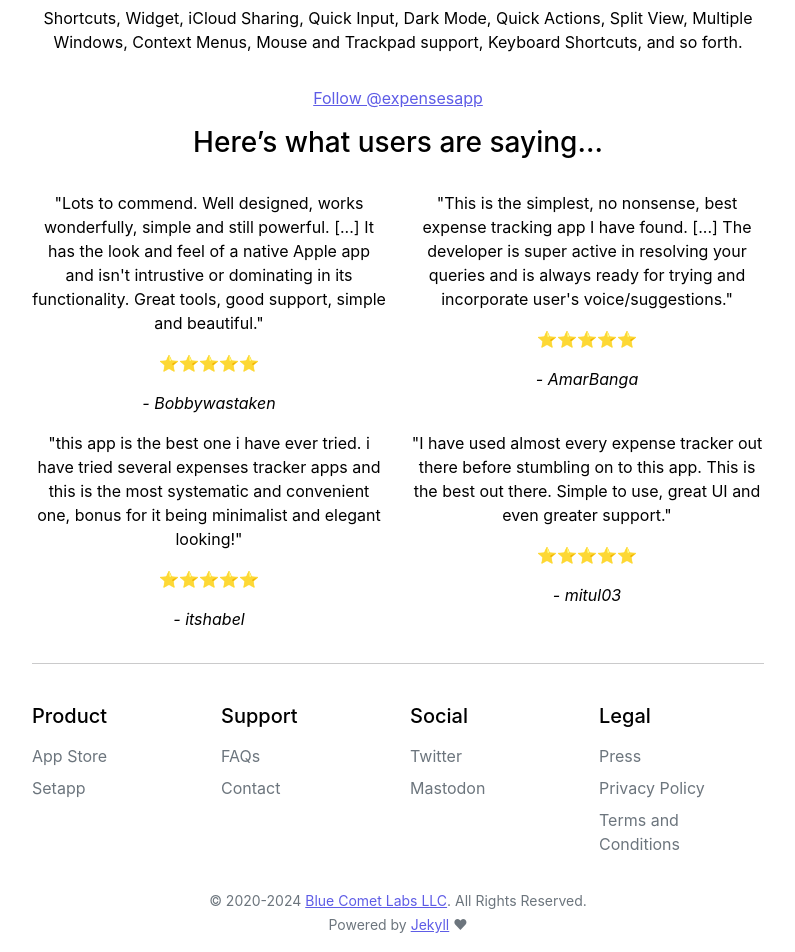
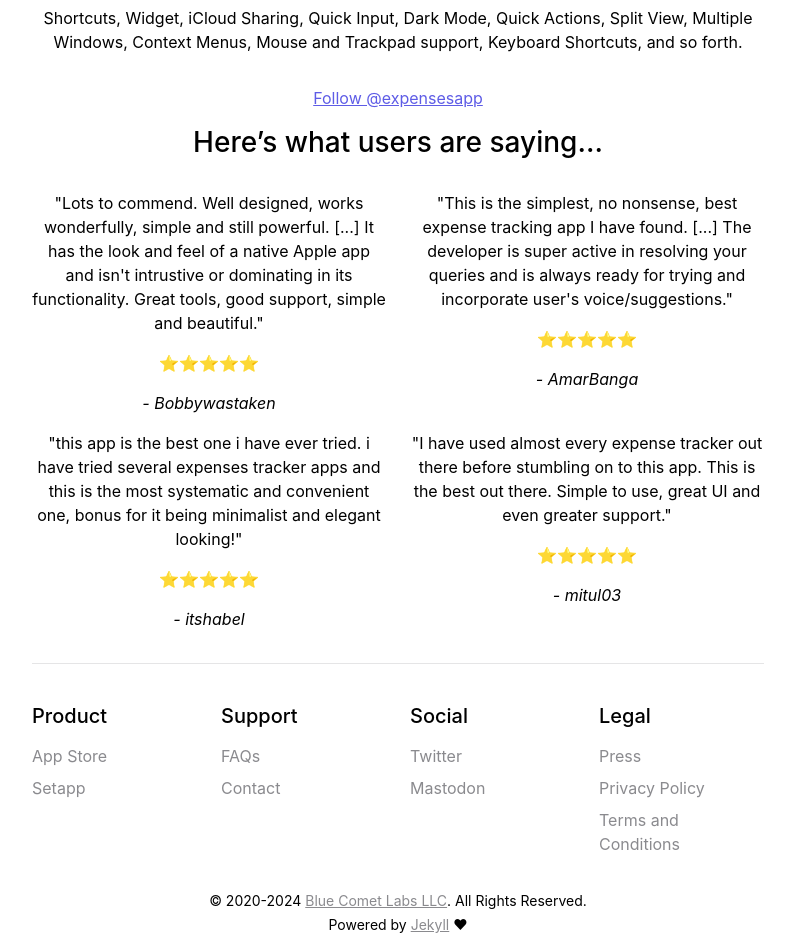
Before and after one commit to bluecometlabs/getexpenses.app, a Jekyll site: the page built from pages/index.md, in a window 1280 px wide. Shown: the part 1361-2313 px from the top of the page, without its empty margins (242-1037 px from the left). Built offline with Jekyll 4.4.1, drawn with Linux system fonts in a browser that asks for light colours; comment, search, counter and statistics services are not loaded.

Commit message:
Update bootstrap version to 5.3.3

```diff
--- a/_includes/ext_css.html
+++ b/_includes/ext_css.html
@@ -1,2 +1,2 @@
 <!-- CSS only -->
-<link href="https://cdn.jsdelivr.net/npm/bootstrap@5.1.3/dist/css/bootstrap.min.css" rel="stylesheet" integrity="sha384-1BmE4kWBq78iYhFldvKuhfTAU6auU8tT94WrHftjDbrCEXSU1oBoqyl2QvZ6jIW3" crossorigin="anonymous">
+<link href="https://cdn.jsdelivr.net/npm/bootstrap@5.3.3/dist/css/bootstrap.min.css" rel="stylesheet" integrity="sha384-QWTKZyjpPEjISv5WaRU9OFeRpok6YctnYmDr5pNlyT2bRjXh0JMhjY6hW+ALEwIH" crossorigin="anonymous">
--- a/_includes/ext_js.html
+++ b/_includes/ext_js.html
@@ -1,3 +1,3 @@
 <!-- JavaScript Bundle with Popper -->
-<script src="https://cdn.jsdelivr.net/npm/bootstrap@5.1.3/dist/js/bootstrap.bundle.min.js" integrity="sha384-ka7Sk0Gln4gmtz2MlQnikT1wXgYsOg+OMhuP+IlRH9sENBO0LRn5q+8nbTov4+1p" crossorigin="anonymous"></script>
+<script src="https://cdn.jsdelivr.net/npm/bootstrap@5.3.3/dist/js/bootstrap.bundle.min.js" integrity="sha384-YvpcrYf0tY3lHB60NNkmXc5s9fDVZLESaAA55NDzOxhy9GkcIdslK1eN7N6jIeHz" crossorigin="anonymous"></script>
 <script type="text/javascript" src="https://developer.setapp.com/setapp-banner/index.js" async></script>
--- a/_includes/footer.html
+++ b/_includes/footer.html
@@ -5,34 +5,34 @@
             <div class="col-md-3 my-2">
                 <h5>Product</h5>
                 <ul class="nav flex-column ml-0">
-                    <li class="nav-item mb-2"><a href="{{ site.links.app_store }}" class="nav-link p-0 text-muted">App Store</a></li>
-                    <li class="nav-item mb-2"><a href="{{ site.links.setapp }}" class="nav-link p-0 text-muted">Setapp</a></li>
+                    <li class="nav-item mb-2"><a href="{{ site.links.app_store }}" class="nav-link p-0">App Store</a></li>
+                    <li class="nav-item mb-2"><a href="{{ site.links.setapp }}" class="nav-link p-0">Setapp</a></li>
                 </ul>
             </div>
             <div class="col-md-3 my-2">
                 <h5>Support</h5>
                 <ul class="nav flex-column ml-0">
-                    <li class="nav-item mb-2"><a href="/faq/" class="nav-link p-0 text-muted">FAQs</a></li>
-                    <li class="nav-item mb-2"><a href="/contact/" class="nav-link p-0 text-muted">Contact</a></li>
+                    <li class="nav-item mb-2"><a href="/faq/" class="nav-link p-0">FAQs</a></li>
+                    <li class="nav-item mb-2"><a href="/contact/" class="nav-link p-0">Contact</a></li>
                 </ul>
             </div>
             <div class="col-md-3 my-2">
                 <h5>Social</h5>
                 <ul class="nav flex-column ml-0">
-                    <li class="nav-item mb-2"><a href="{{ site.links.twitter }}" class="nav-link p-0 text-muted">Twitter</a></li>
-                    <li class="nav-item mb-2"><a rel="me" href="{{ site.links.mastodon }}" class="nav-link p-0 text-muted">Mastodon</a></li>
+                    <li class="nav-item mb-2"><a href="{{ site.links.twitter }}" class="nav-link p-0">Twitter</a></li>
+                    <li class="nav-item mb-2"><a rel="me" href="{{ site.links.mastodon }}" class="nav-link p-0">Mastodon</a></li>
                 </ul>
             </div>
             <div class="col-md-3 my-2">
                 <h5>Legal</h5>
                 <ul class="nav flex-column ml-0">
-                    <li class="nav-item mb-2"><a href="/press/" class="nav-link p-0 text-muted">Press</a></li>
-                    <li class="nav-item mb-2"><a href="/privacy/" class="nav-link p-0 text-muted">Privacy Policy</a></li>
-                    <li class="nav-item mb-2"><a href="/terms/" class="nav-link p-0 text-muted">Terms and Conditions</a></li>
+                    <li class="nav-item mb-2"><a href="/press/" class="nav-link p-0">Press</a></li>
+                    <li class="nav-item mb-2"><a href="/privacy/" class="nav-link p-0">Privacy Policy</a></li>
+                    <li class="nav-item mb-2"><a href="/terms/" class="nav-link p-0">Terms and Conditions</a></li>
                 </ul>
             </div>
           </div>
-        <p class="text-muted text-center">
+        <p class="text-center">
             <small>
                 &copy; 2020-{{ site.time | date: '%Y' }} <a href="{{ site.links.company }}">Blue Comet Labs LLC</a>. All Rights Reserved.<br>
                 Powered by <a href="{{ site.links.jekyll }}">Jekyll</a> ♥
--- a/_sass/_layout.scss
+++ b/_sass/_layout.scss
@@ -51,7 +51,7 @@
 .site-footer {
   background: var(--background-color);
   a {
-    color: $primary-content-color;
+    color: var(--secondary-text-color) !important;
   }
   ul, ol {
     margin-left: 0;
```
